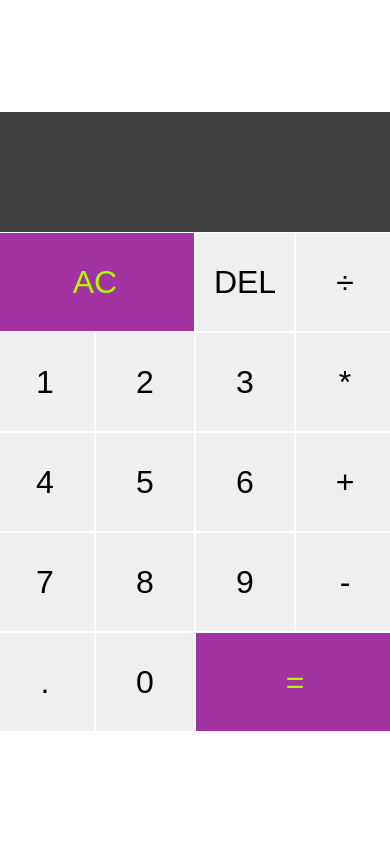
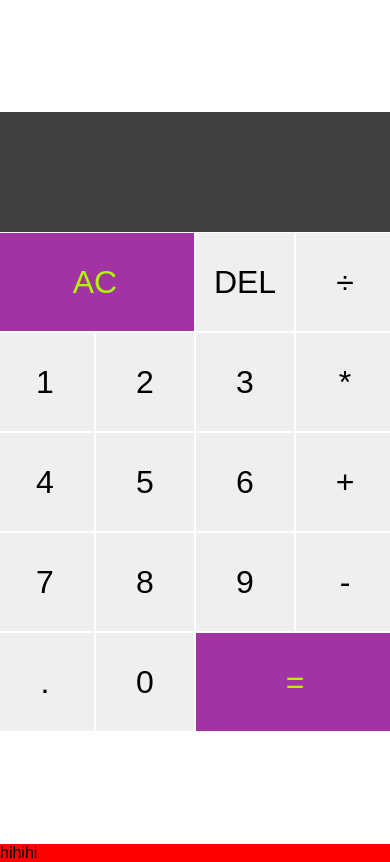
Before and after one commit to hsben99/calc, a plain HTML site: page index.html in a window 390 px wide. Drawn offline with Linux system fonts and the light colour scheme.

Commit message:
addMobileSize

```diff
--- a/index.html
+++ b/index.html
@@ -30,8 +30,8 @@
       <button data-number>.</button>
       <button data-number>0</button>
       <button data-equals class="span-two">=</button>
-
     </div>
+    <div class="test">hihihi</div>
 
 <ins class="kakao_ad_area" style="display:none;"
  data-ad-unit    = "DAN-UCzPxYu6phOAhfTM"
--- a/style.css
+++ b/style.css
@@ -58,3 +58,13 @@ body {
   color: white;
   font-size: 2.5rem;
 }
+
+
+@media (max-width: 800px) {
+  .calculator-grid {
+    width: 100vw;
+  }
+  .test{
+    background-color: red;
+  }
+}
```
Lines whose indentation alone changed are shown as unchanged.
